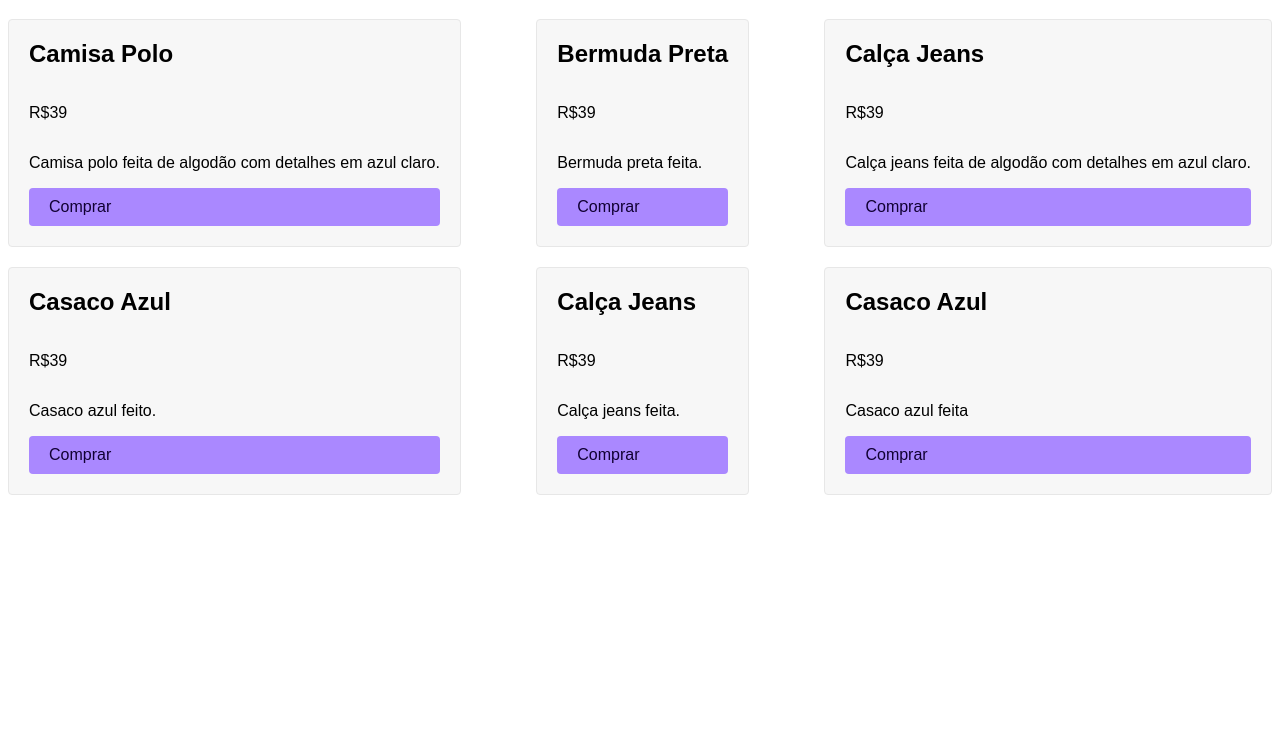
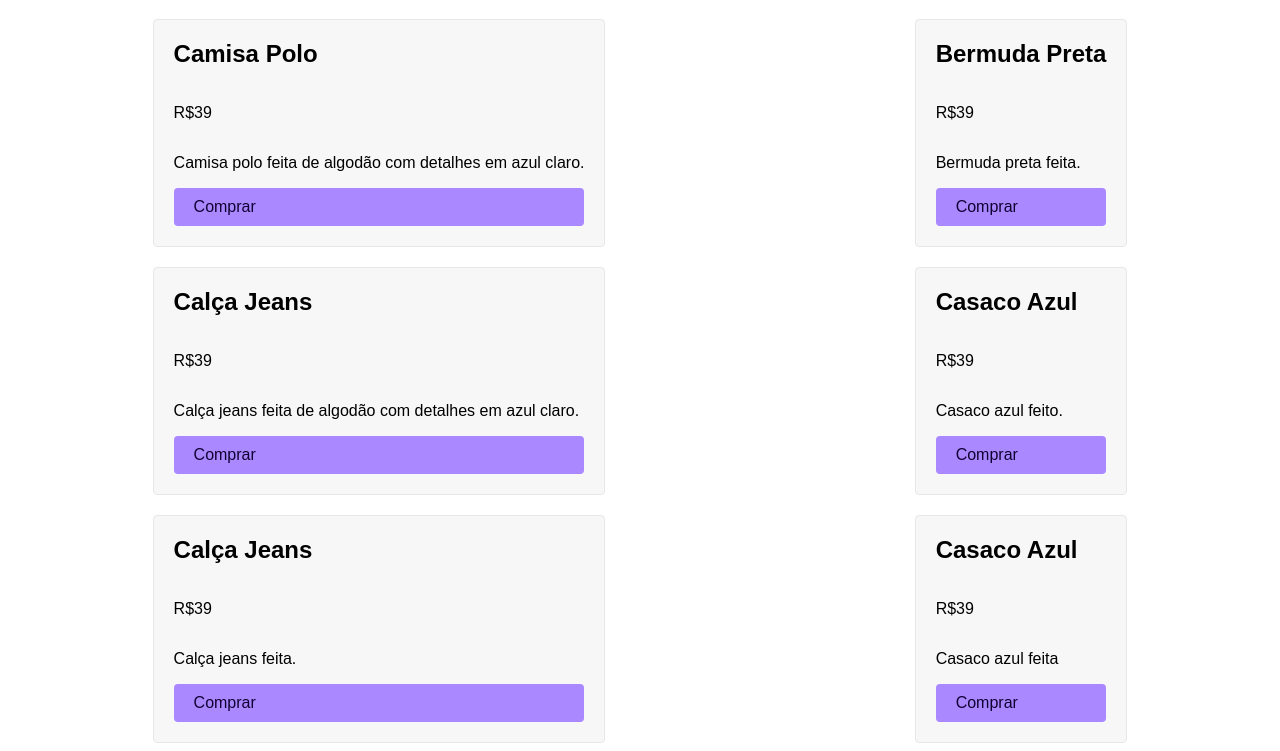
Before and after one commit to angelicaalbuquerque/html-css_origamid, a plain HTML site: page 03 CSS Posicionamento/0302 Grid Columns/comercio-eletronico.html in a window 1280 px wide. Shown: the part 61-812 px from the top of the page. Drawn offline with Linux system fonts and the light colour scheme.

Commit message:
space-around

```diff
--- a/03 CSS Posicionamento/0302 Grid Columns/style.css
+++ b/03 CSS Posicionamento/0302 Grid Columns/style.css
@@ -28,7 +28,7 @@ h2 {
 
 .grid {
   display: grid;
-  grid-template-columns: auto auto auto;
+  grid-template-columns: auto auto;
   gap: 20px;
-  justify-content: space-between;
+  justify-content: space-around;
 }
```
